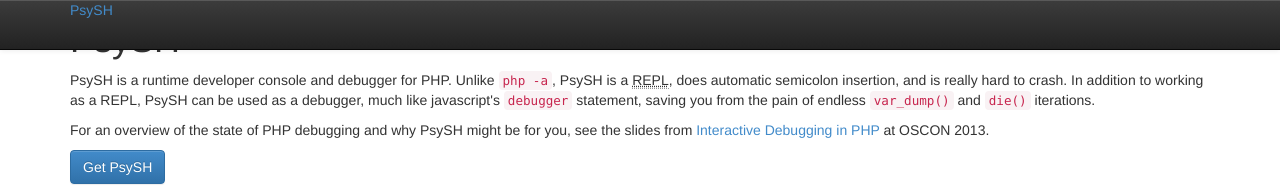
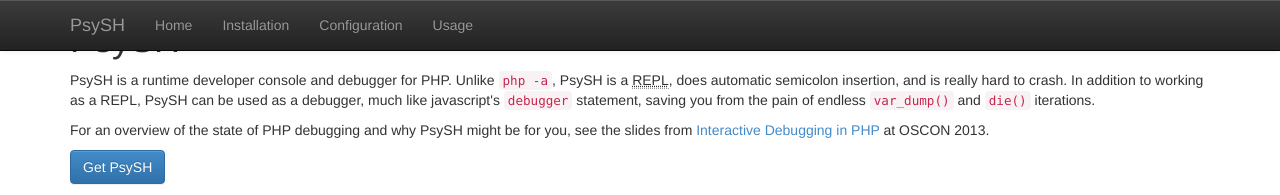
Before and after one commit to bobthecow/psysh, a Jekyll site: the page built from index.html, in a window 1280 px wide. Shown: the top 195 px of the page. Built offline with Jekyll 4.4.1, drawn with Linux system fonts in a browser that asks for light colours.

Commit message:
Update header for twbs v3.0

```diff
--- a/_layouts/default.html
+++ b/_layouts/default.html
@@ -9,21 +9,21 @@
     <link href="/assets/css/bootstrap-theme.min.css" rel="stylesheet" media="screen">
   </head>
   <body>
-    <div class="navbar navbar-inverse navbar-fixed-top">
-      <div class="navbar-inner">
-        <div class="container">
-          <a class="brand" href="#">PsySH</a>
-          <div class="nav-collapse collapse">
-            <ul class="nav">
-              <li><a href="#">Home</a></li>
-              <li><a href="#install">Installation</a></li>
-              <li><a href="#configure">Configuration</a></li>
-              <li><a href="#usage">Usage</a></li>
-            </ul>
-          </div>  <!-- nav-collapse -->
+    <header class="navbar navbar-inverse navbar-fixed-top" role="banner">
+      <div class="container">
+        <div class="navbar-header">
+          <a href="/" class="navbar-brand">PsySH</a>
         </div>
+        <nav class="collapse navbar-collapse bs-navbar-collapse" role="navigation">
+          <ul class="nav navbar-nav">
+            <li><a href="#">Home</a></li>
+            <li><a href="#install">Installation</a></li>
+            <li><a href="#configure">Configuration</a></li>
+            <li><a href="#usage">Usage</a></li>
+          </ul>
+        </nav>
       </div>
-    </div> <!-- navbar -->
+    </header>
 
     <div class="container">
       {{ content }}
```
